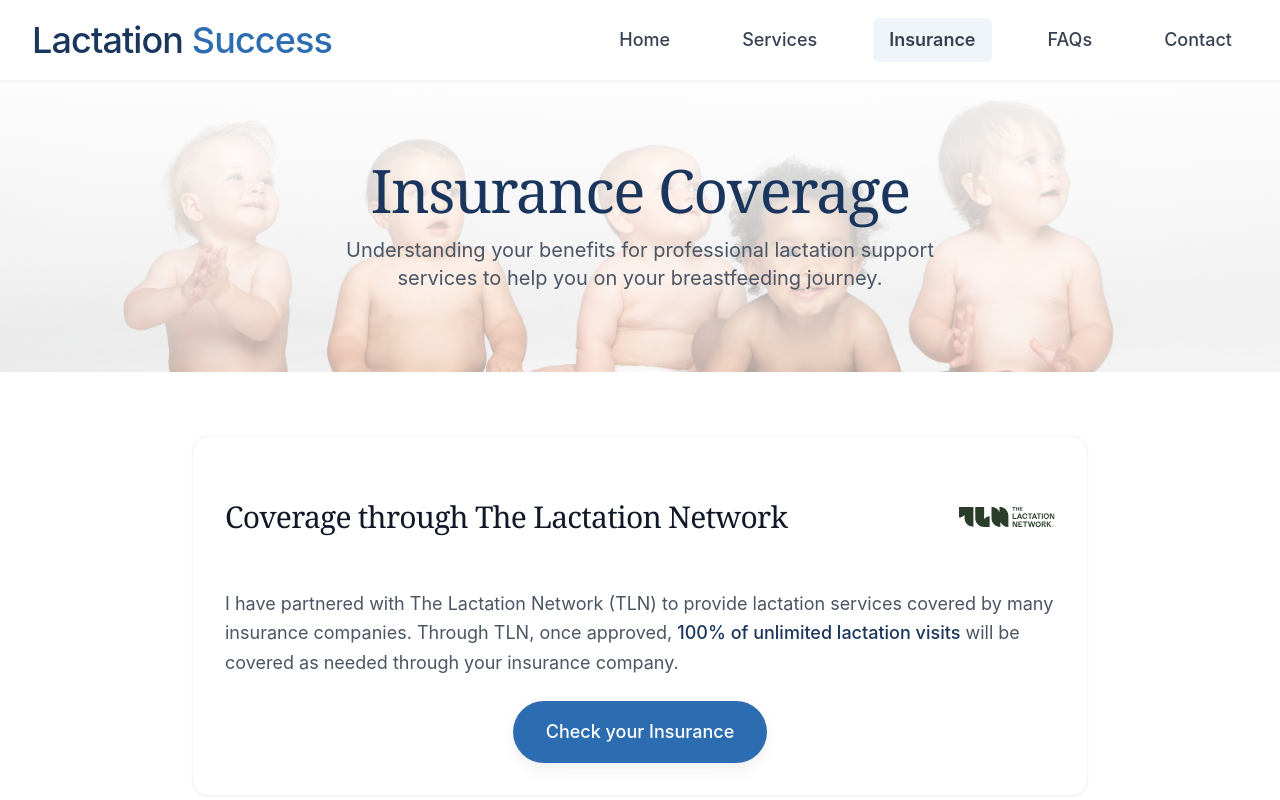
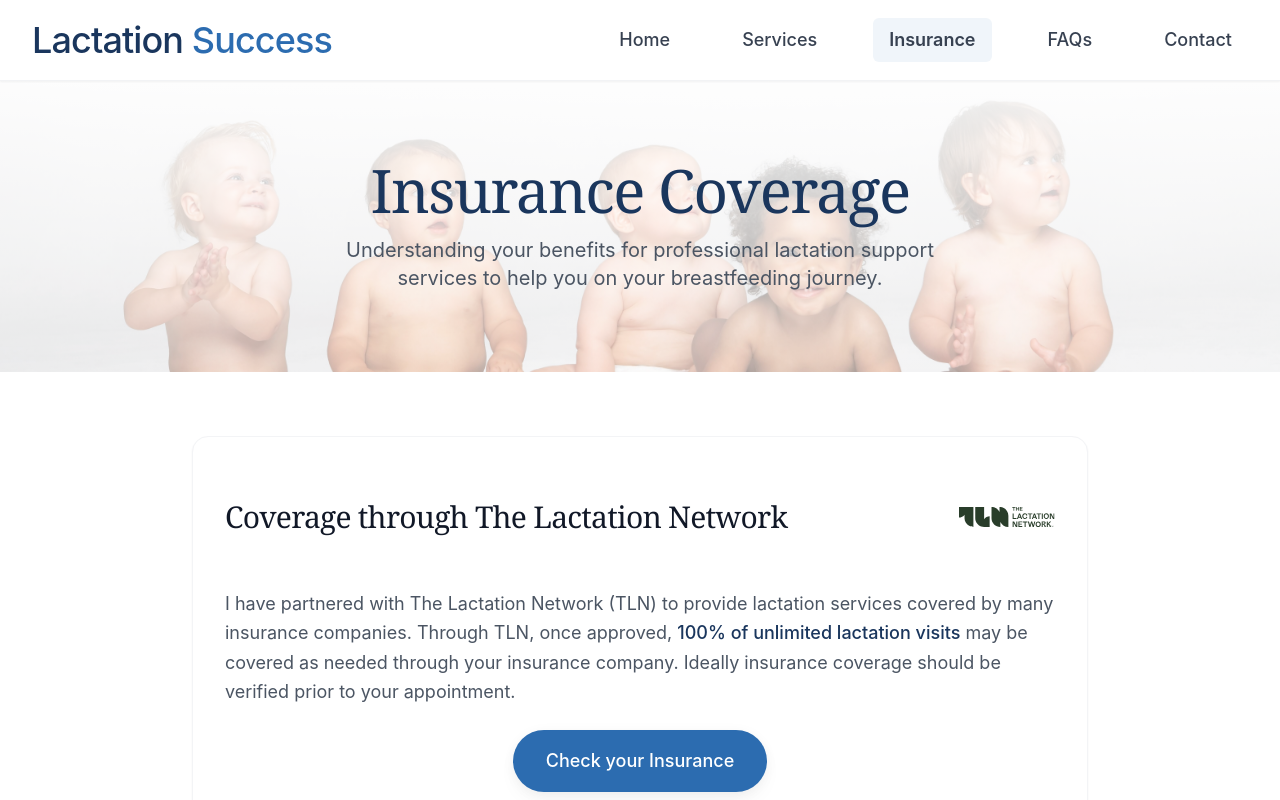
Before and after one commit to JoshuaMosier/lactation-success-site, a SvelteKit app: page /insurance in a window 1280 px wide. Shown: the top 800 px of the page. Built offline with nearby package versions, Linux system fonts and the light colour scheme.

Commit message:
language edit

```diff
--- a/src/routes/insurance/+page.svelte
+++ b/src/routes/insurance/+page.svelte
@@ -30,7 +30,8 @@
           <img src="/images/TLN.svg" alt="The Lactation Network logo" class="w-24 h-24 ml-4" />
         </div>
         <p class="text-lg text-gray-600 leading-relaxed mb-6">
-          I have partnered with The Lactation Network (TLN) to provide lactation services covered by many insurance companies. Through TLN, once approved, <span class="font-medium text-blue-900">100% of unlimited lactation visits</span> will be covered as needed through your insurance company.
+          I have partnered with The Lactation Network (TLN) to provide lactation services covered by many insurance companies. Through TLN, once approved, <span class="font-medium text-blue-900">100% of unlimited lactation visits</span> may be covered as needed through your insurance company. Ideally insurance
+          coverage should be verified prior to your appointment.
         </p>
         <div class="text-center">
           <a href="https://go.lactationnetwork.com/LactationSuccessLLC" target="_blank" rel="noopener noreferrer" class="inline-flex items-center justify-center px-8 py-4 border border-transparent text-lg font-medium rounded-full text-white bg-blue-700 hover:bg-blue-800 transform hover:-translate-y-0.5 transition-all duration-300 shadow-soft hover:shadow-lg">
```
